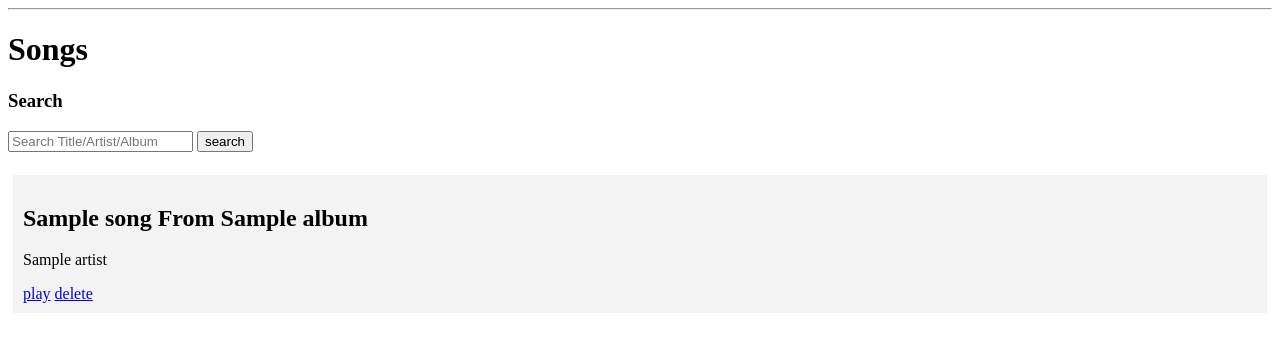
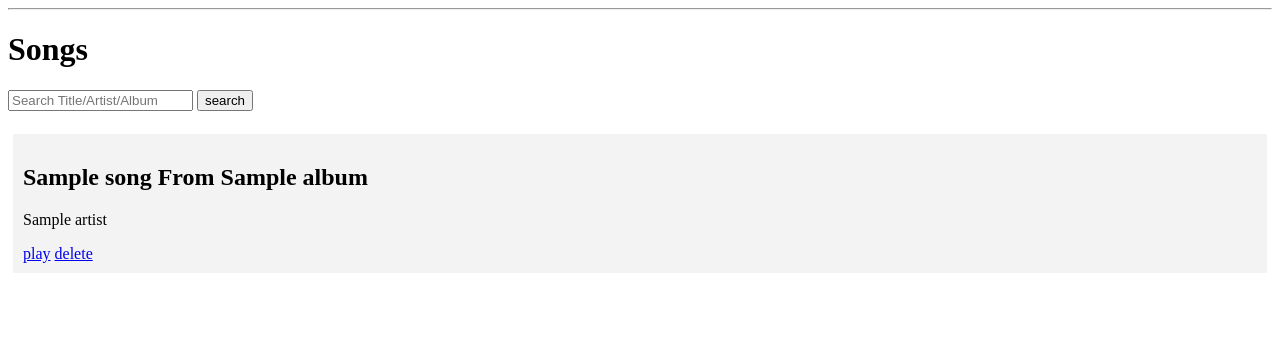
Before and after one commit to Nagesrajakumar/music-app, a Flask app: template templates/home.html in a window 1280 px wide. Shown: the part 45-387 px from the top of the page. Run offline with Flask 2, Linux system fonts and the light colour scheme; the template is opened without the code that fills it: most values are stand-ins (such as "Sample title", 1, 10 or a date in 2020).

Commit message:
removed search title

```diff
--- a/templates/home.html
+++ b/templates/home.html
@@ -2,7 +2,6 @@
 
 {% block content %}
     <h1>{% block title %} Songs {% endblock %}</h1>
-    <label for="title"><h3>Search</h3></label>
     <input type="text" name="search"
             id="search"
             placeholder="Search Title/Artist/Album"
```
